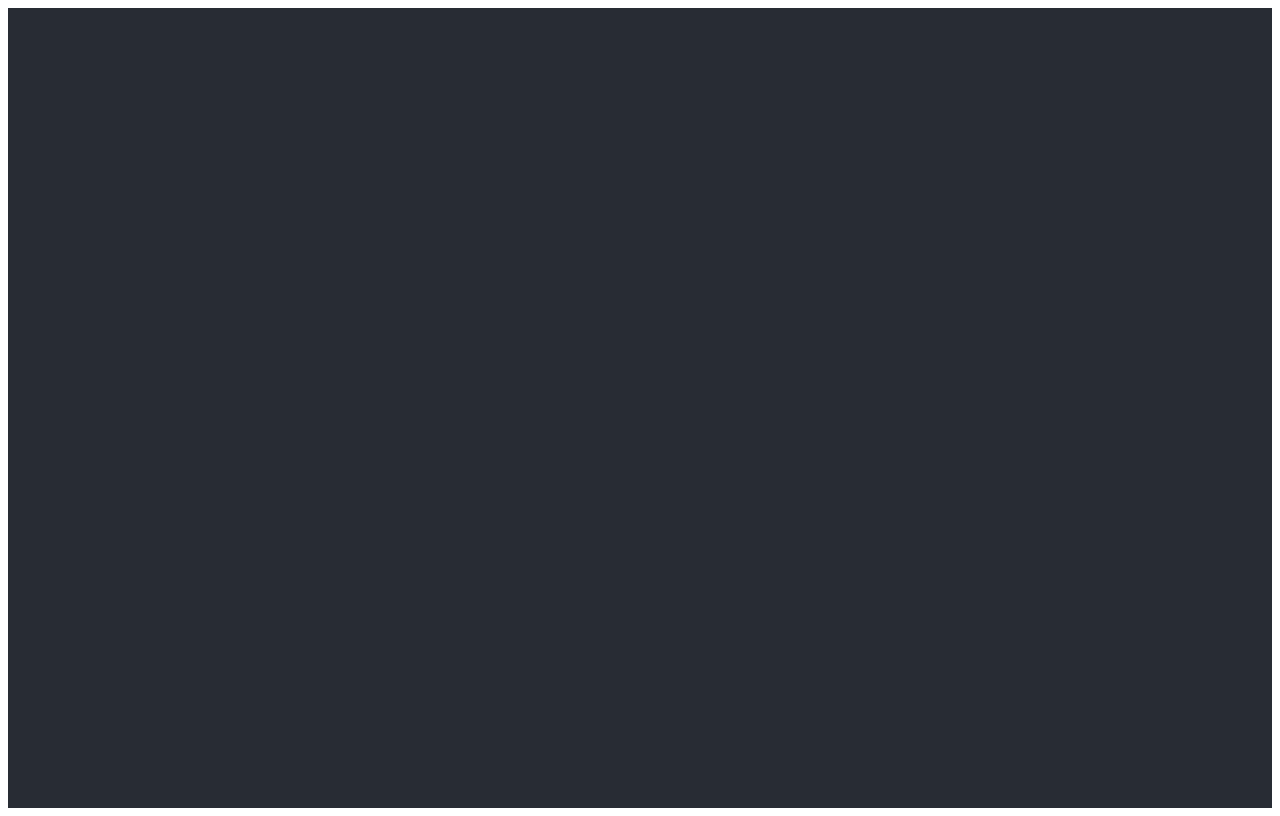
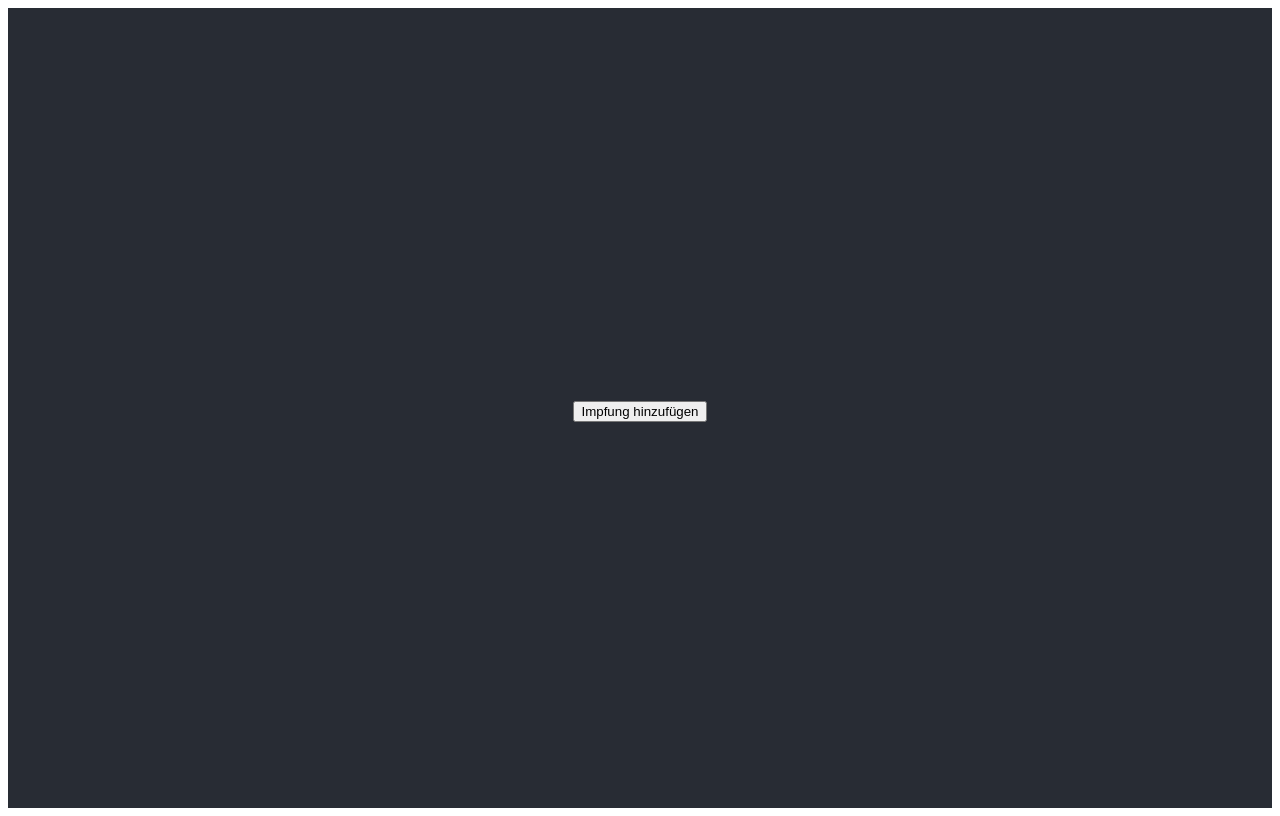
Before and after one commit to bemme001/Impfkalender, a React (Create React App) app: page / in a window 1280 px wide. Built offline with nearby package versions, Linux system fonts and the light colour scheme.

Commit message:
Simple popup frame

```diff
--- a/src/components/addImmunization/AddImmunization.js
+++ b/src/components/addImmunization/AddImmunization.js
@@ -1,8 +1,22 @@
+import React, { useState } from 'react';
+import Popup from "./Popup";
 
-function AddImmunization(props) {
+
+function AddImmunization(){
+  const [showPopUp, setShowPopUp] = useState(false)
+
+  const switchPopUp = () => {
+    setShowPopUp(currentState => !currentState);
+  }
 
   return(
-    <div className='addImmunization'></div>
+    <div className='pop_up'>
+      <button className='addImmunizationButton' onClick={switchPopUp}>
+        Impfung hinzufügen
+      </button>
+      {showPopUp ? <Popup showPopUp={showPopUp} switchPopUp={switchPopUp}/> : null}
+      {/*<Popup showPopUp={showPopUp} setShowPopUp={setShowPopUp}/>*/}
+    </div>
   );
 }
 
--- /dev/null
+++ b/src/components/addImmunization/Popup.js
@@ -0,0 +1,14 @@
+import React from "react";
+
+function Popup(props) {
+  return (
+    <div className="addPopUp">
+      text
+      <button onClick={props.switchPopUp}>
+        x
+      </button>
+    </div>
+  );
+}
+
+export default Popup;
```
Also changed, not shown: src/components/addImmunization/AddPopUp.js (deleted, +0 -9 lines).
